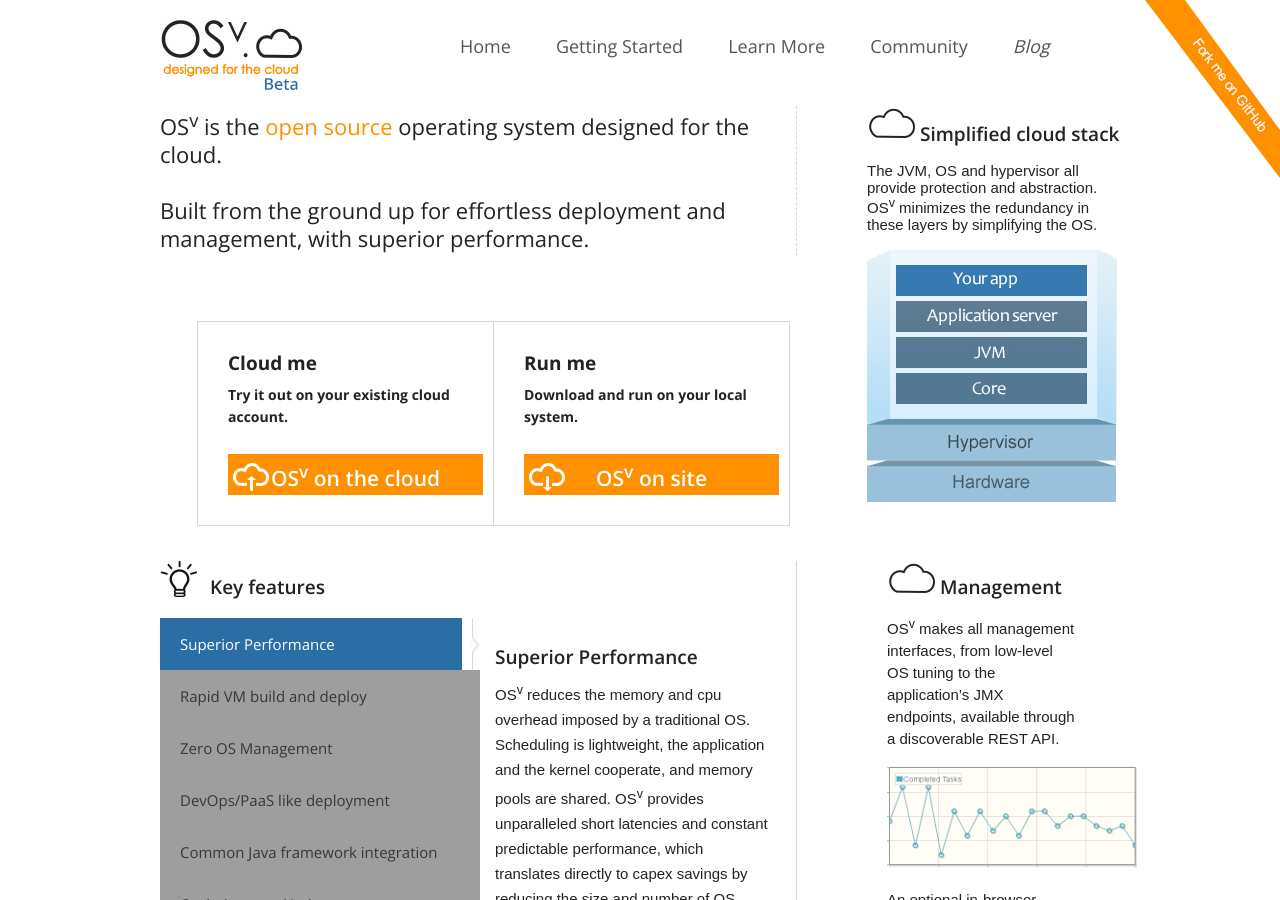
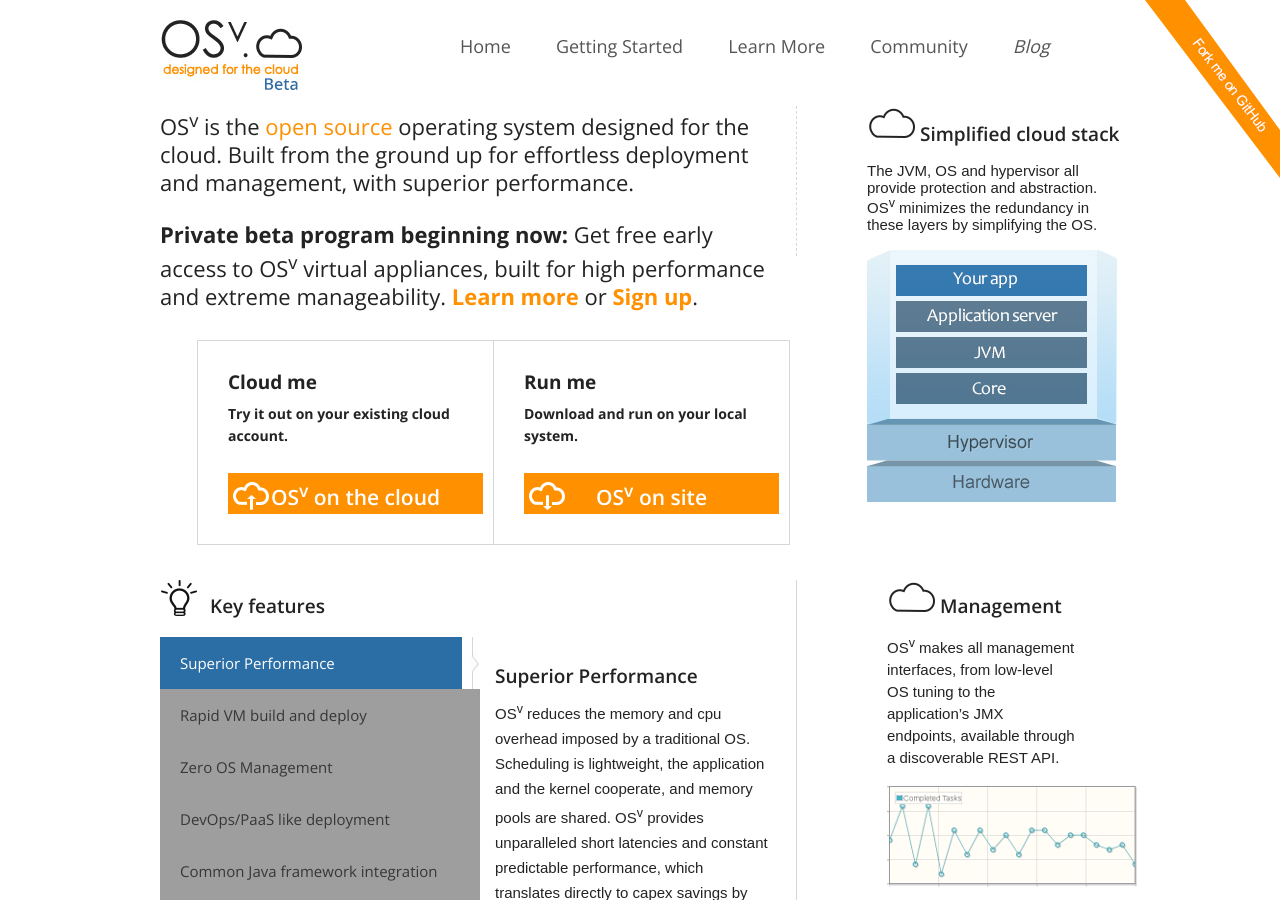
Before and after one commit to osv-io/osv-io.github.io, a Jekyll site: the page built from index.html, in a window 1280 px wide and 900 px high. Built offline with Jekyll 4.4.1, drawn with Linux system fonts in a browser that asks for light colours.

Commit message:
Beta blurb and links on home page
Signed-off-by: Don Marti <dmarti@cloudius-systems.com>

```diff
--- a/_includes/welcome.md
+++ b/_includes/welcome.md
@@ -1,5 +1,2 @@
 OS<sup>v</sup> is the [open source](https://github.com/cloudius-systems/osv) operating system designed for the cloud.
-
-&nbsp;
-
 Built from the ground up for effortless deployment and management, with superior performance.
--- a/index.html
+++ b/index.html
@@ -17,9 +17,14 @@ title: OSv - the operating system designed for the cloud
     </div>
 </div>
 </div>
-<div class="clr"></div>
 
 <div class="homeCols">
+
+<div class="homeTopBannerLeft" style="padding-top: 2ex;">
+	<p><b>Private beta program beginning now:</b> Get free early access to OS<sup>v</sup> virtual appliances, built for high performance and
+	extreme manageability.  <b><a href="/beta-release/">Learn&nbsp;more</a></b> or <b><a href="/beta-registration/">Sign&nbsp;up</a></b>.
+	</p>
+</div>
 
 <div class="clr"></div>
 
```
